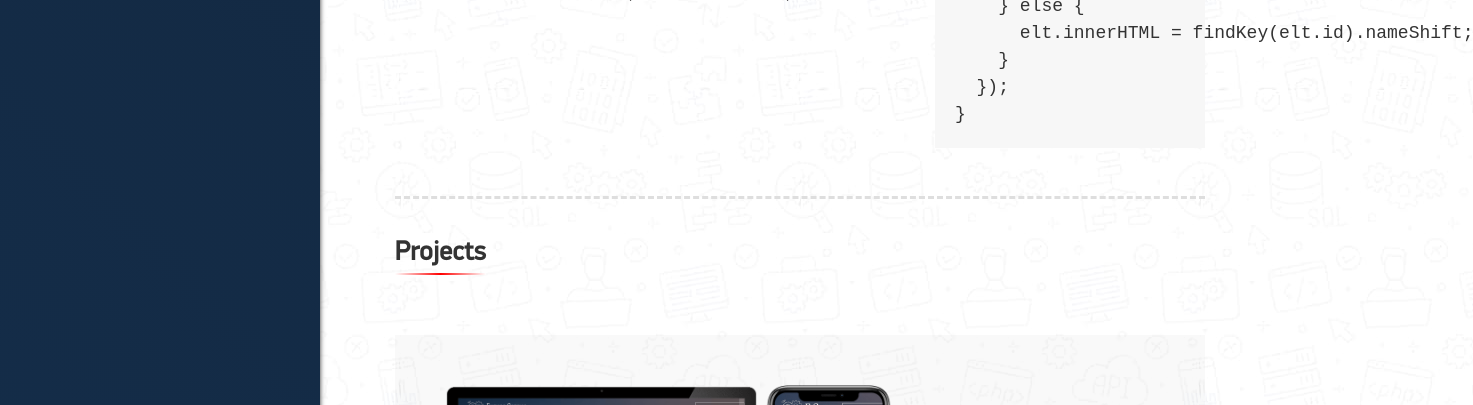
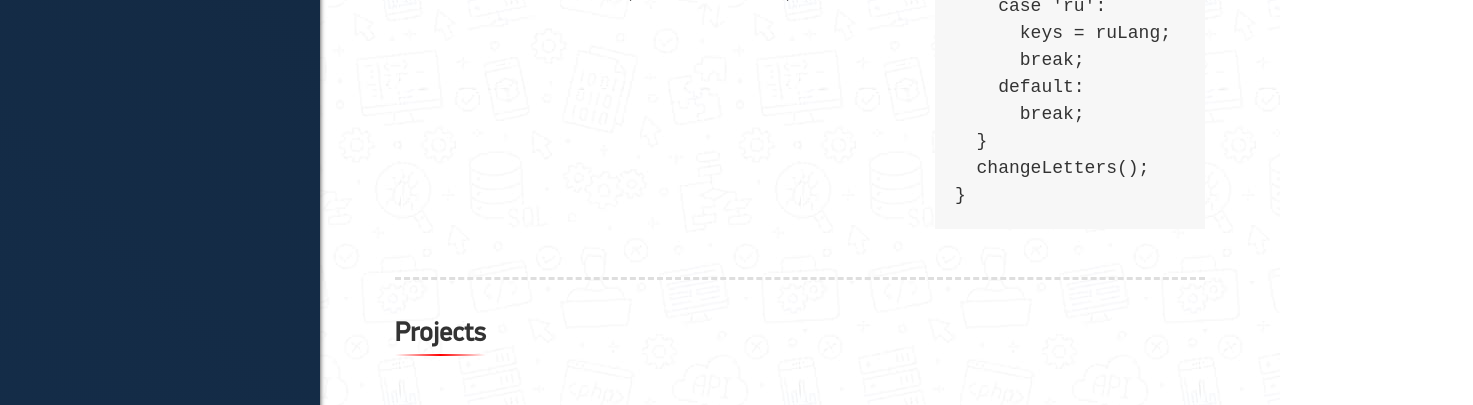
Before and after one commit to AndreiChaika/rsschool-cv, a plain HTML site: page index.html in a window 1280 px wide. Shown: the part 711-1116 px from the top of the page, 1473 px wide, since content can reach past the window. Drawn offline with nearby package versions, Linux system fonts and the light colour scheme; grey boxes are pictures that could not be loaded.

Commit message:
Update index.html

```diff
--- a/index.html
+++ b/index.html
@@ -77,15 +77,18 @@
 
         <div class="column13 fadeInDown" id="code">
             <h2>Code Example</h2>
-<pre><code>function changeLetters() {
-  btnSymbols.forEach((el) => {
-    const elt = el;
-    if (shiftState === 0) {
-      elt.innerHTML = findKey(elt.id).name;
-    } else {
-      elt.innerHTML = findKey(elt.id).nameShift;
-    }
-  });
+<pre><code>function setLang(langT) {
+  switch (langT) {
+    case 'en':
+      keys = enLang;
+      break;
+    case 'ru':
+      keys = ruLang;
+      break;
+    default:
+      break;
+  }
+  changeLetters();
 }</code></pre>
         </div>
     </section>
```
